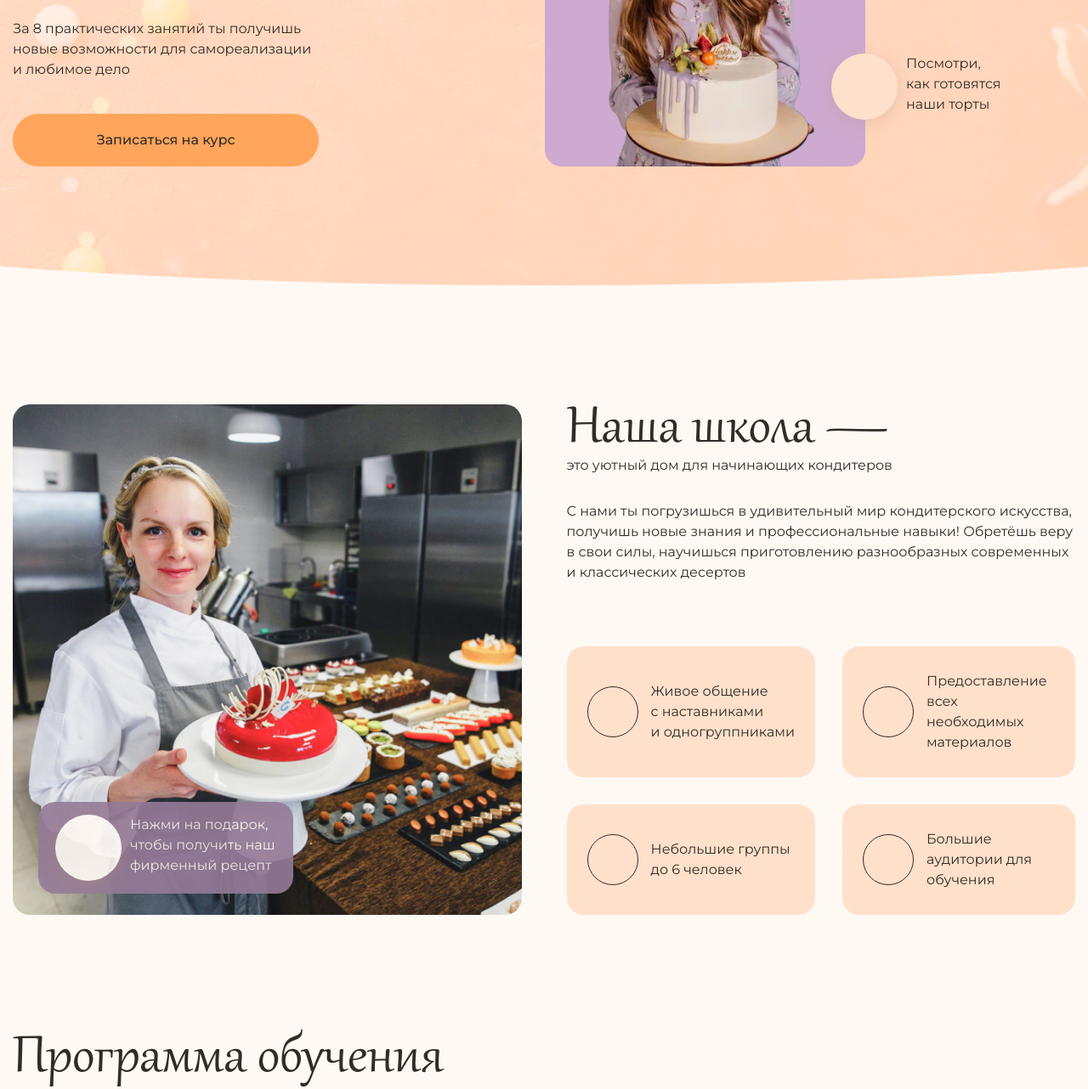
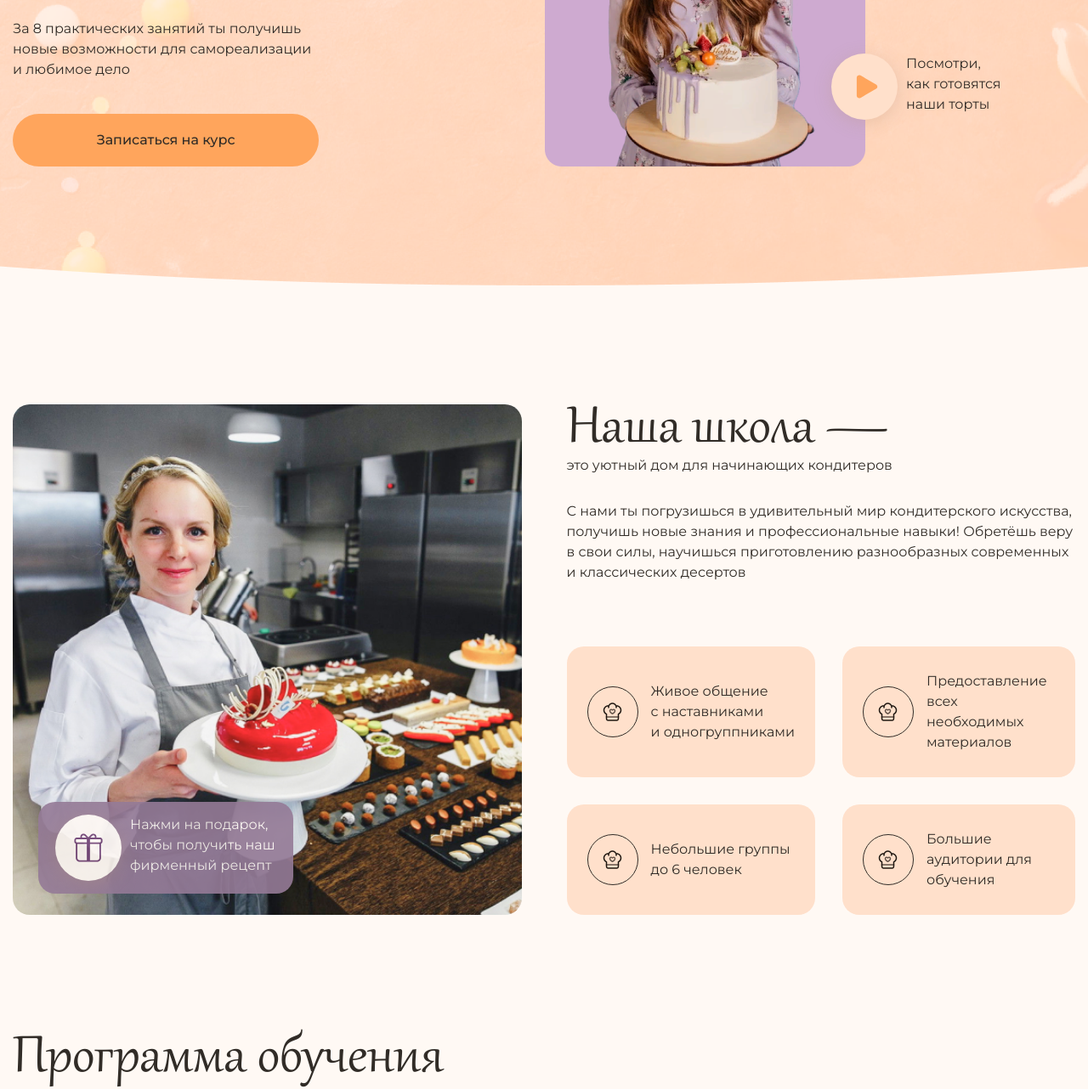
Before and after one commit to tukpairah/layout-3-part-2, a plain HTML site: page index.html in a window 1280 px wide. Shown: the part 385-1667 px from the top of the page at 85% size. Drawn offline with Linux system fonts and the light colour scheme; the site is published under a folder, as on GitHub Pages, so addresses that start at the root find nothing.

Commit message:
Update index.html

```diff
--- a/index.html
+++ b/index.html
@@ -65,7 +65,7 @@
 
                 <div class="hero__img-controls--mobile">
                   <a data-fslightbox="cake-mobile" href="/media/cake.mp4" class="hero__img-button">
-                    <img src="/img/icons/play.svg" alt="">
+                    <img src="img/icons/play.svg" alt="">
                   </a>
                   Посмотри, как готовятся наши торты
                 </div>
@@ -76,7 +76,7 @@
                 <img src="img/content/girl.png" alt="Девушка с тортом">
                 <div class="hero__img-controls">
                   <a data-fslightbox="cake" href="/media/cake.mp4" class="hero__img-button">
-                    <img src="/img/icons/play.svg" alt="">
+                    <img src="img/icons/play.svg" alt="">
                   </a>
                   Посмотри, как готовятся наши торты
                 </div>
@@ -94,7 +94,7 @@
               <img src="img/content/girl-2.jpg" alt="Девушка с тортом">
               <div class="about__img-controls">
                 <a data-fslightbox="cake" href="" class="about__img-button">
-                  <img src="/img/icons/gift.svg" alt="">
+                  <img src="img/icons/gift.svg" alt="">
                 </a>
                 Нажми на подарок, чтобы получить наш фирменный рецепт
               </div>
@@ -118,7 +118,7 @@
             <ul class="about__grid">
               <li class="about__grid-item">
                 <div class="about__grid-img">
-                  <img src="/img/icons/hat 2.svg" alt="">
+                  <img src="img/icons/hat 2.svg" alt="">
                 </div>
                 <p class="about__grid-text">
                   Живое общение с наставниками и одногруппниками
@@ -126,7 +126,7 @@
               </li>
               <li class="about__grid-item">
                 <div class="about__grid-img">
-                  <img src="/img/icons/hat 2.svg" alt="">
+                  <img src="img/icons/hat 2.svg" alt="">
                 </div>
                 <p class="about__grid-text">
                   Предоставление всех необходимых материалов
@@ -134,7 +134,7 @@
               </li>
               <li class="about__grid-item">
                 <div class="about__grid-img">
-                  <img src="/img/icons/hat 2.svg" alt="">
+                  <img src="img/icons/hat 2.svg" alt="">
                 </div>
                 <p class="about__grid-text">
                   Небольшие группы до 6 человек
@@ -142,7 +142,7 @@
               </li>
               <li class="about__grid-item">
                 <div class="about__grid-img">
-                  <img src="/img/icons/hat 2.svg" alt="">
+                  <img src="img/icons/hat 2.svg" alt="">
                 </div>
                 <p class="about__grid-text">
                   Большие аудитории для обучения
@@ -809,11 +809,11 @@
           <div class="footer__col">
             <ul class="footer__contact-list">
               <li class="footer__contact-item">
-                <img src="/img/icons/clock.svg" alt="">
+                <img src="img/icons/clock.svg" alt="">
                 ПН-ПТ 10:00-20:00
               </li>
               <li class="footer__contact-item">
-                <img src="/img/icons/location.svg" alt="">
+                <img src="img/icons/location.svg" alt="">
                 г. Москва, ул. Землянская, 9Б
               </li>
             </ul>
@@ -826,7 +826,7 @@
               </a>
             </address>
             <div class="footer__col-copy">
-              <img src="/img/icons/copy.svg" alt="">
+              <img src="img/icons/copy.svg" alt="">
               Все права защищены
             </div>
           </div>
@@ -846,7 +846,7 @@
             </g>
           </svg>
         </div>
-        <img src="/img/decor/cupcakes-modal.png" alt="" class="modal__img">
+        <img src="img/decor/cupcakes-modal.png" alt="" class="modal__img">
         <h3 class="modal__title">
           Удиви своих близких вкусными капкейками
         </h3>
```
